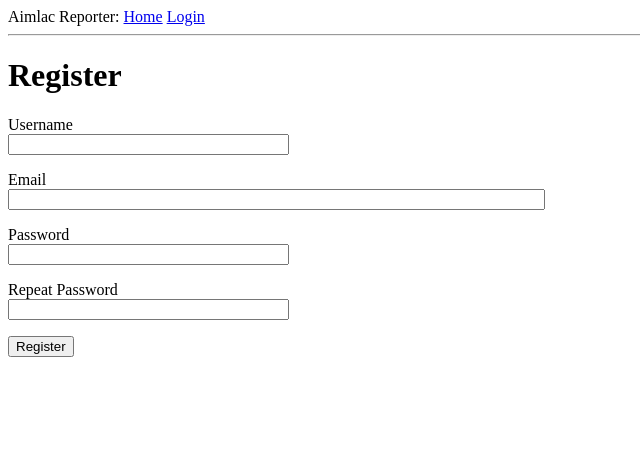
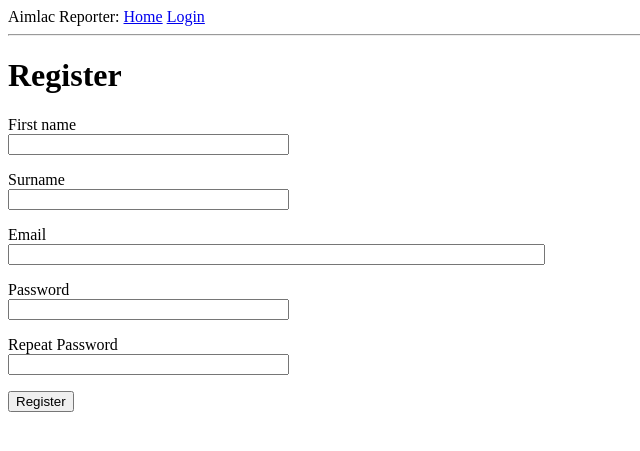
Before and after one commit to Aimlackies/Reporter, a Flask app: page /register in a window 1280 px wide. Shown: the top 451 px of the page, without its empty margins (0-640 px from the left). Run offline with Flask 2, Linux system fonts and the light colour scheme.

Commit message:
Changed local database to mySQL, updated uses to support names and remove usernames

```diff
--- a/reporter_app/forms.py
+++ b/reporter_app/forms.py
@@ -5,24 +5,20 @@ from reporter_app.models import User
 
 
 class Login(FlaskForm):
-    username = StringField('Username', validators=[DataRequired()])
+    email = StringField('Email', validators=[DataRequired()])
     password = PasswordField('Password', validators=[DataRequired()])
     submit = SubmitField('Sign In')
 
 
 class Registration(FlaskForm):
-    username = StringField('Username', validators=[DataRequired()])
+    first_name = StringField('First name', validators=[DataRequired()])
+    surname = StringField('Surname', validators=[DataRequired()])
     email = StringField('Email', validators=[DataRequired(), Email()])
     password = PasswordField('Password', validators=[DataRequired()])
     password2 = PasswordField(
         'Repeat Password', validators=[DataRequired(), EqualTo('password')])
     submit = SubmitField('Register')
 
-    def validate_username(self, username):
-        user = User.query.filter_by(username=username.data).first()
-        if user is not None:
-            raise ValidationError('Please use a different username.')
-
     def validate_email(self, email):
         user = User.query.filter_by(email=email.data).first()
         if user is not None:
--- a/reporter_app/models.py
+++ b/reporter_app/models.py
@@ -19,7 +19,7 @@ class User(UserMixin, db.Model):
     password_hash = db.Column(db.String(128))
 
     def __repr__(self):
-        return '<User {}>'.format(self.username)
+        return '<User {}>'.format(self.email)
 
     def set_password(self, password):
         self.password_hash = generate_password_hash(password)
--- a/reporter_app/routes.py
+++ b/reporter_app/routes.py
@@ -19,9 +19,9 @@ def login():
         return redirect(url_for('dashboard'))
     form = Login()
     if form.validate_on_submit():
-        user = User.query.filter_by(username=form.username.data).first()
+        user = User.query.filter_by(email=form.email.data).first()
         if user is None or not user.check_password(form.password.data):
-            flash('Invalid username or password')
+            flash('Invalid email or password')
             return redirect(url_for('login'))
         login_user(user)
         return redirect(url_for('dashboard'))
@@ -40,7 +40,11 @@ def register():
         return redirect(url_for('dashboard'))
     form = Registration()
     if form.validate_on_submit():
-        user = User(username=form.username.data, email=form.email.data)
+        user = User(
+            email=form.email.data,
+            first_name=form.first_name.data,
+            surname=form.surname.data
+        )
         user.set_password(form.password.data)
         db.session.add(user)
         db.session.commit()
--- a/reporter_app/templates/login.html
+++ b/reporter_app/templates/login.html
@@ -5,9 +5,9 @@
   <form action="" method="post" novalidate>
       {{ form.hidden_tag() }}
       <p>
-          {{ form.username.label }}<br>
-          {{ form.username(size=32) }}<br>
-          {% for error in form.username.errors %}
+          {{ form.email.label }}<br>
+          {{ form.email(size=32) }}<br>
+          {% for error in form.email.errors %}
           <span style="color: red;">[{{ error }}]</span>
           {% endfor %}
       </p>
--- a/reporter_app/templates/register.html
+++ b/reporter_app/templates/register.html
@@ -5,9 +5,16 @@
     <form action="" method="post">
         {{ form.hidden_tag() }}
         <p>
-            {{ form.username.label }}<br>
-            {{ form.username(size=32) }}<br>
-            {% for error in form.username.errors %}
+            {{ form.first_name.label }}<br>
+            {{ form.first_name(size=32) }}<br>
+            {% for error in form.first_name.errors %}
+            <span style="color: red;">[{{ error }}]</span>
+            {% endfor %}
+        </p>
+        <p>
+            {{ form.surname.label }}<br>
+            {{ form.surname(size=32) }}<br>
+            {% for error in form.surname.errors %}
             <span style="color: red;">[{{ error }}]</span>
             {% endfor %}
         </p>
--- a/requirements.txt
+++ b/requirements.txt
@@ -1,7 +1,9 @@
 alembic==1.5.7
 backcall==0.2.0
 certifi==2020.12.5
+cffi==1.14.5
 click==7.1.2
+cryptography==3.4.6
 decorator==4.4.2
 dnspython==2.1.0
 email-validator==1.1.2
@@ -26,6 +28,7 @@ pexpect==4.8.0
 pickleshare==0.7.5
 prompt-toolkit==3.0.17
 ptyprocess==0.7.0
+pycparser==2.20
 Pygments==2.8.1
 PyMySQL==1.0.2
 python-dateutil==2.8.1
```
Also changed, not shown: migrations/versions/56a02a829d8f_.py (added, +48 -0 lines), migrations/versions/e78aff590714_added_users_names.py (added, +34 -0 lines), README.md, app.db (deleted).
